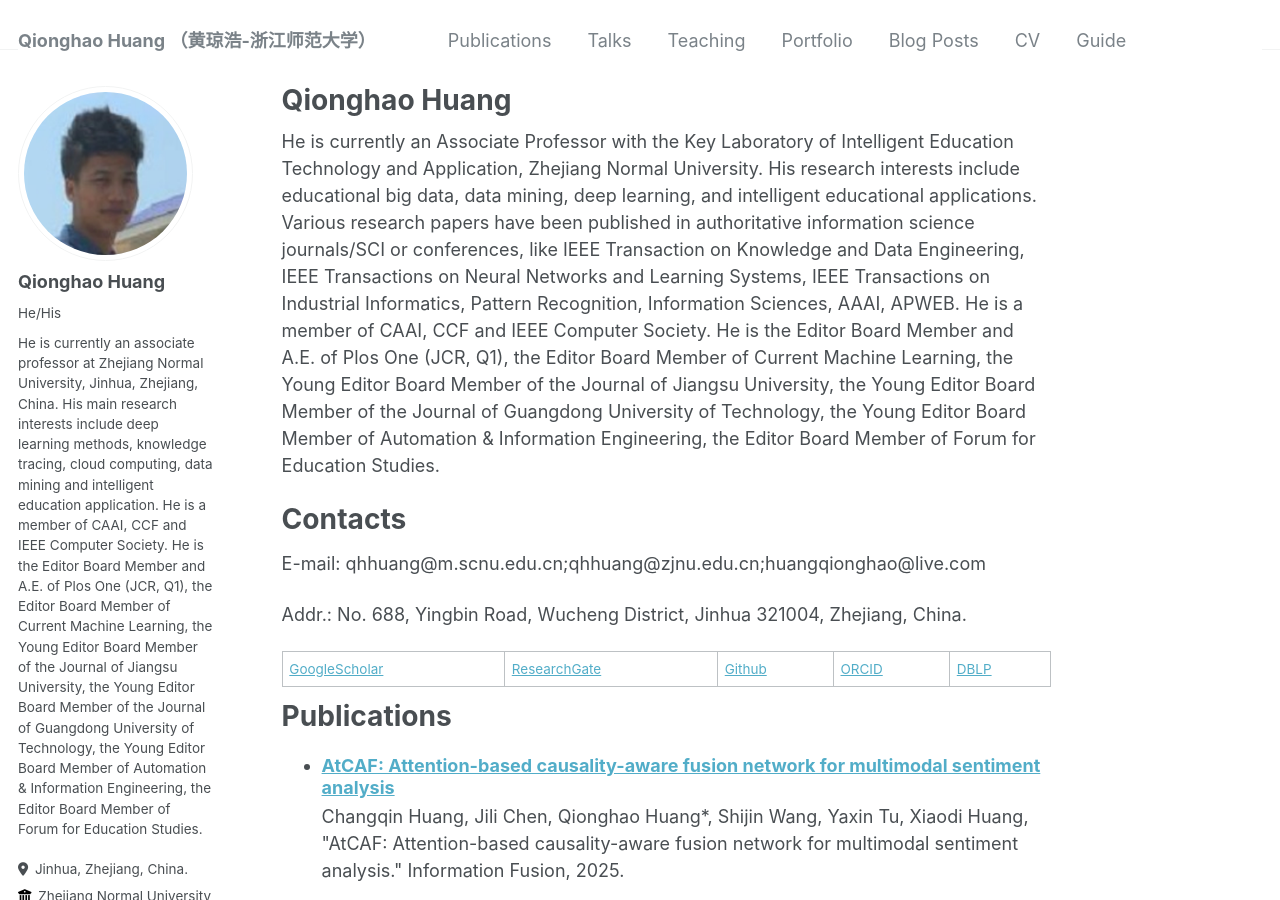
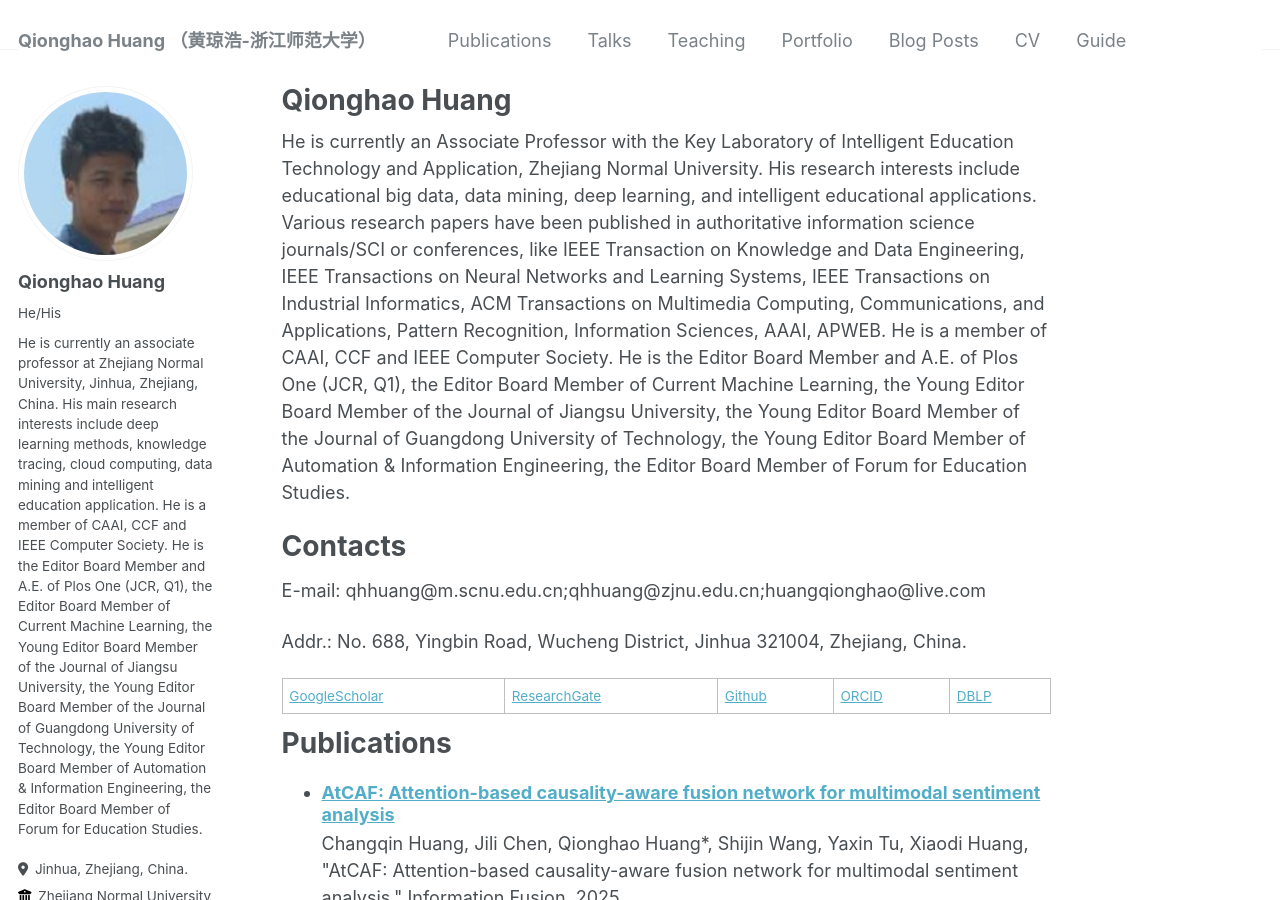
Before and after one commit to qhhuang-ai/qhhuang-ai.github.io, a Jekyll site: the page built from _pages/about.md, in a window 1280 px wide and 900 px high. Built offline with Jekyll 4.4.1, drawn with Linux system fonts in a browser that asks for light colours; some web fonts are replaced; a script that is not in the unit is left out; comment, search, counter and statistics services are not loaded.

Commit message:
update CV!

```diff
--- a/_pages/about.md
+++ b/_pages/about.md
@@ -13,7 +13,8 @@ Zhejiang Normal University. His research interests include educational big data,
 and intelligent educational applications.
 Various research papers have been published in authoritative information science journals/SCI or conferences,
 like IEEE Transaction on Knowledge and Data Engineering, IEEE Transactions on Neural Networks and Learning Systems,
-IEEE Transactions on Industrial Informatics, Pattern Recognition, Information Sciences, AAAI, APWEB.
+IEEE Transactions on Industrial Informatics, ACM Transactions on Multimedia Computing, Communications, and Applications,
+Pattern Recognition, Information Sciences, AAAI, APWEB.
 He is a member of CAAI, CCF and IEEE Computer Society.
 He is the Editor Board Member and A.E. of Plos One (JCR, Q1),
 the Editor Board Member of Current Machine Learning,
```
